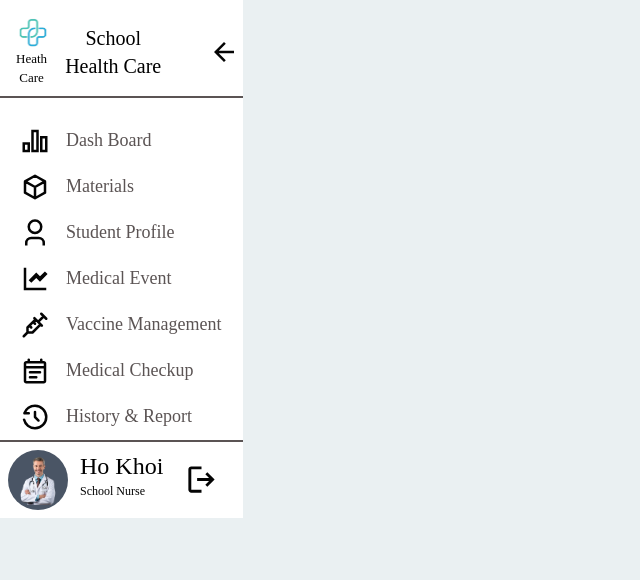
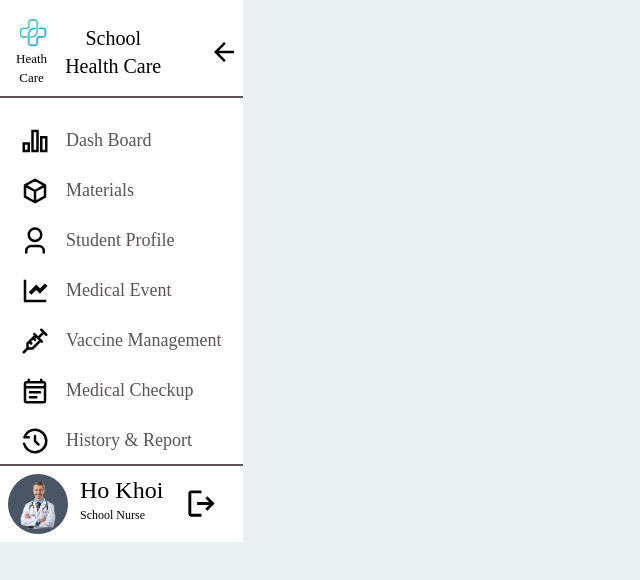
Before and after one commit to hokhoi1979/SchoolHealth, a React (Vite) app: page /sidebar in a window 1280 px wide. Shown: the top 580 px of the page, without its empty margins (0-640 px from the left). Built offline with nearby package versions, Linux system fonts and the light colour scheme; a web font is replaced by a local one.

Commit message:
version 1.2: fix sidebar

```diff
--- a/src/components/SideBar/SideBarNurse.jsx
+++ b/src/components/SideBar/SideBarNurse.jsx
@@ -71,7 +71,7 @@ const SideBar = () => {
           </div>
 
           <div
-            className={`flex items-center gap-4  hover:bg-[#EFEEEE] p-2 rounded-xl ${
+            className={`flex items-center gap-4 mt-1 hover:bg-[#EFEEEE] p-2 rounded-xl ${
               click === "materials"
                 ? "bg-[#EFEEEE] p-2 rounded-xl text-black"
                 : ""
@@ -102,8 +102,10 @@ const SideBar = () => {
           </div>
 
           <div
-            className={`flex items-center gap-4  hover:bg-[#EFEEEE] p-2 rounded-xl ${
-              click === "materials" ? "" : ""
+            className={`flex items-center gap-4 mt-1 hover:bg-[#EFEEEE] p-2 rounded-xl ${
+              click === "profile"
+                ? "bg-[#EFEEEE] p-2 rounded-xl text-black"
+                : ""
             }`}
           >
             <svg
@@ -127,8 +129,10 @@ const SideBar = () => {
           </div>
 
           <div
-            className={`flex items-center gap-4  hover:bg-[#EFEEEE] p-2 rounded-xl ${
-              click === "materials" ? "" : ""
+            className={`flex items-center gap-4 mt-1 hover:bg-[#EFEEEE] p-2 rounded-xl ${
+              click === "medical"
+                ? "bg-[#EFEEEE] p-2 rounded-xl text-black"
+                : ""
             }`}
           >
             <svg
@@ -152,8 +156,10 @@ const SideBar = () => {
           </div>
 
           <div
-            className={`flex items-center gap-4  hover:bg-[#EFEEEE] p-2 rounded-xl ${
-              click === "materials" ? "" : ""
+            className={`flex items-center gap-4 mt-1 hover:bg-[#EFEEEE] p-2 rounded-xl ${
+              click === "vaccine"
+                ? "bg-[#EFEEEE] p-2 rounded-xl text-black"
+                : ""
             }`}
           >
             <svg
@@ -181,8 +187,10 @@ const SideBar = () => {
           </div>
 
           <div
-            className={`flex items-center gap-4  hover:bg-[#EFEEEE] p-2 rounded-xl ${
-              click === "materials" ? "" : ""
+            className={`flex items-center gap-4 mt-1 hover:bg-[#EFEEEE] p-2 rounded-xl ${
+              click === "checkup"
+                ? "bg-[#EFEEEE] p-2 rounded-xl text-black"
+                : ""
             }`}
           >
             <svg
@@ -206,8 +214,10 @@ const SideBar = () => {
           </div>
 
           <div
-            className={`flex items-center gap-4  hover:bg-[#EFEEEE] p-2 rounded-xl ${
-              click === "materials" ? "" : ""
+            className={`flex items-center gap-4 mt-1 hover:bg-[#EFEEEE] p-2 rounded-xl ${
+              click === "history"
+                ? "bg-[#EFEEEE] p-2 rounded-xl text-black"
+                : ""
             }`}
           >
             <svg
```
